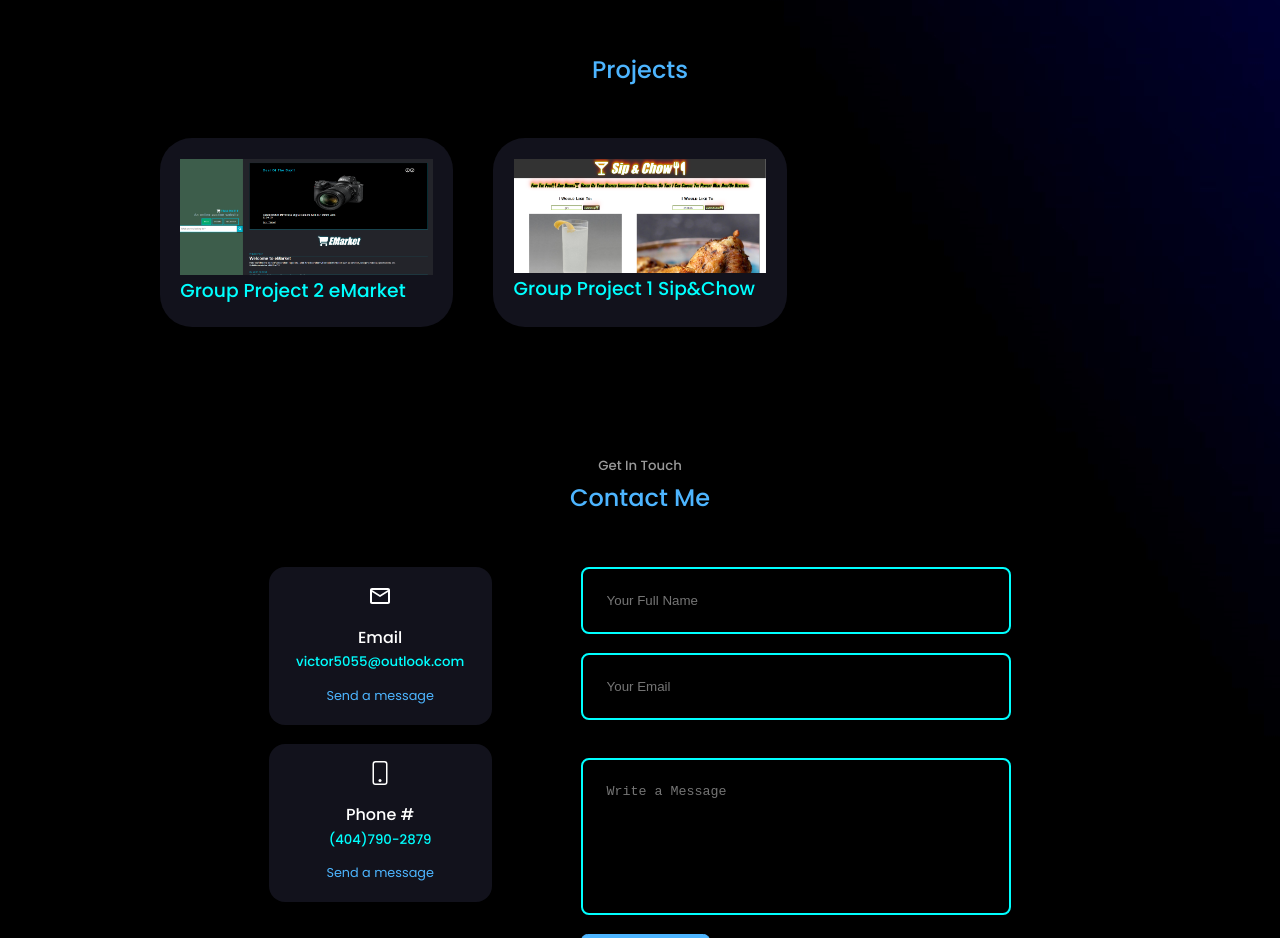
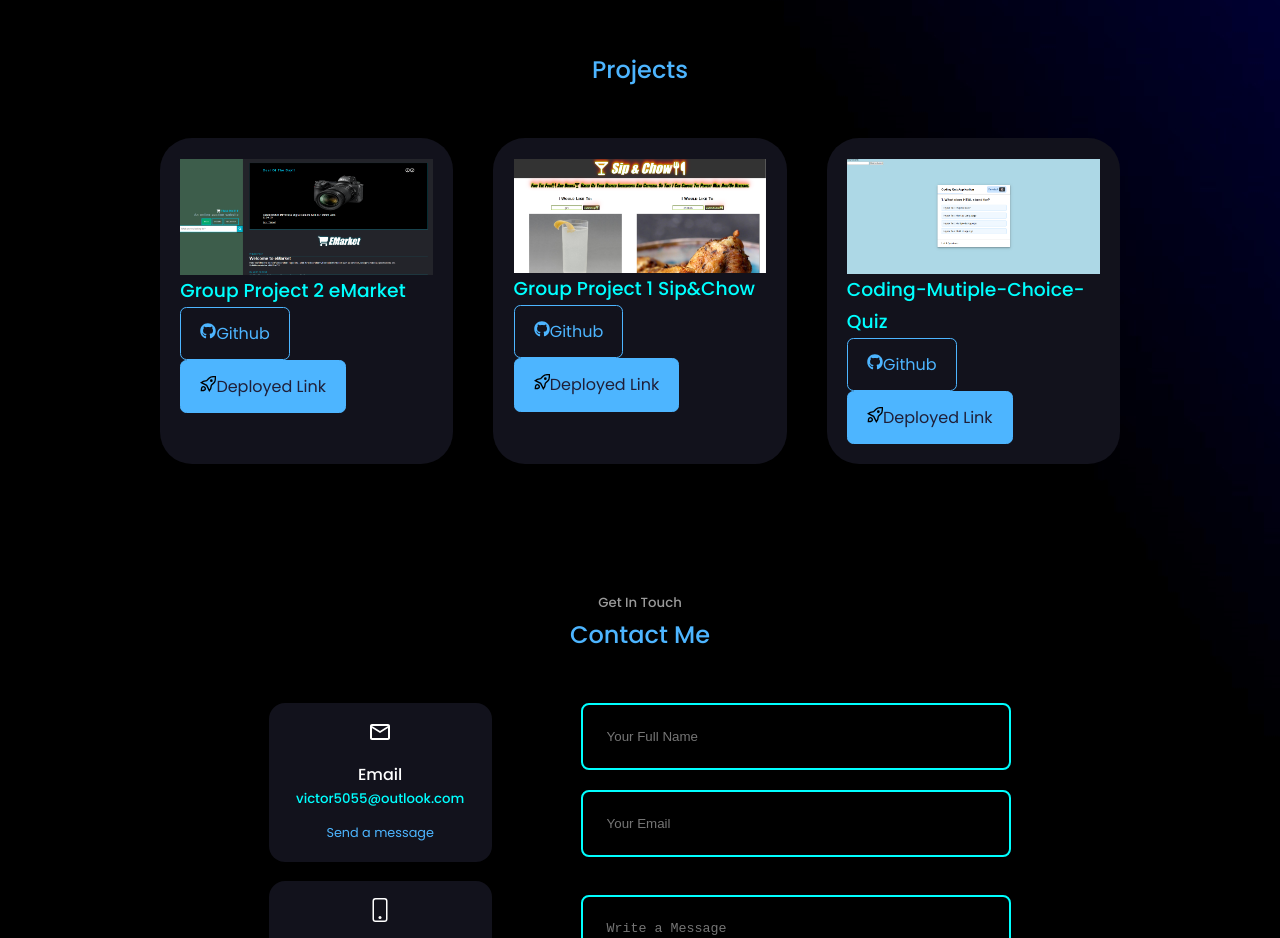
Before and after one commit to victor5055/react-portfolio-, a React (Create React App) app in the folder react-portfolio-/: page / in a window 1280 px wide. Shown: the part 1680-2618 px from the top of the page. Built offline with nearby package versions, Linux system fonts and the light colour scheme; some icons are missing.

Commit message:
Added third project and github and deployment link to projects.

```diff
--- a/react-portfolio-/src/components/portfolio/Portfolio.jsx
+++ b/react-portfolio-/src/components/portfolio/Portfolio.jsx
@@ -3,6 +3,10 @@ import React from 'react'
 import './portfolio.css'
 import IMG1 from '../../assets/portfolio1.jpg'
 import IMG2 from '../../assets/portfolio2.jpg'
+import IMG3 from '../../assets/portfolio3.jpg'
+
+import { FaGithub } from 'react-icons/fa'
+import { GrDeploy } from 'react-icons/gr'
 
 // MY PROJECTS.....
 const data = [
@@ -20,6 +24,13 @@ title: 'Group Project 1 Sip&Chow',
 github: 'https://github.com/victor5055/Sip-Chow.git',
 demo: 'https://victor5055.github.io/Sip-Chow/'
 },
+{
+id: 3,
+image: IMG3,
+title: 'Coding-Mutiple-Choice-Quiz',
+github: 'https://github.com/victor5055/Coding-Mutiple-Choice-Quiz.git',
+demo: 'https://victor5055.github.io/Coding-Mutiple-Choice-Quiz'
+  },
 ]
 
 const Portfolio = () => {
@@ -29,7 +40,7 @@ const Portfolio = () => {
 
         <div className="container portfolio__container">
           {
-            data.map(({ id, image, title, desc }) => {
+            data.map(({ id, image, title, desc, github, demo }) => {
               return (
                 <article key={id} className='portfolio__item'>
                   <div className="portfolio__item-image">
@@ -38,7 +49,8 @@ const Portfolio = () => {
                   <h3>{title}</h3>
                   <h4>{desc}</h4>
                   <div className="portfolio__item-cta">
-
+                  <a href={github} className='btn' target='_blank' rel="noopener noreferrer" ><FaGithub />Github</a>
+                  <a href={demo} className='btn btn-primary' target='_blank' rel="noopener noreferrer"><GrDeploy />Deployed Link</a>
                   </div>
                 </article>
               )
```
Also changed, not shown: react-portfolio-/src/assets/portfolio3.jpg (renamed from react-portfolio-/src/assets/QuizApplication.PNG).
